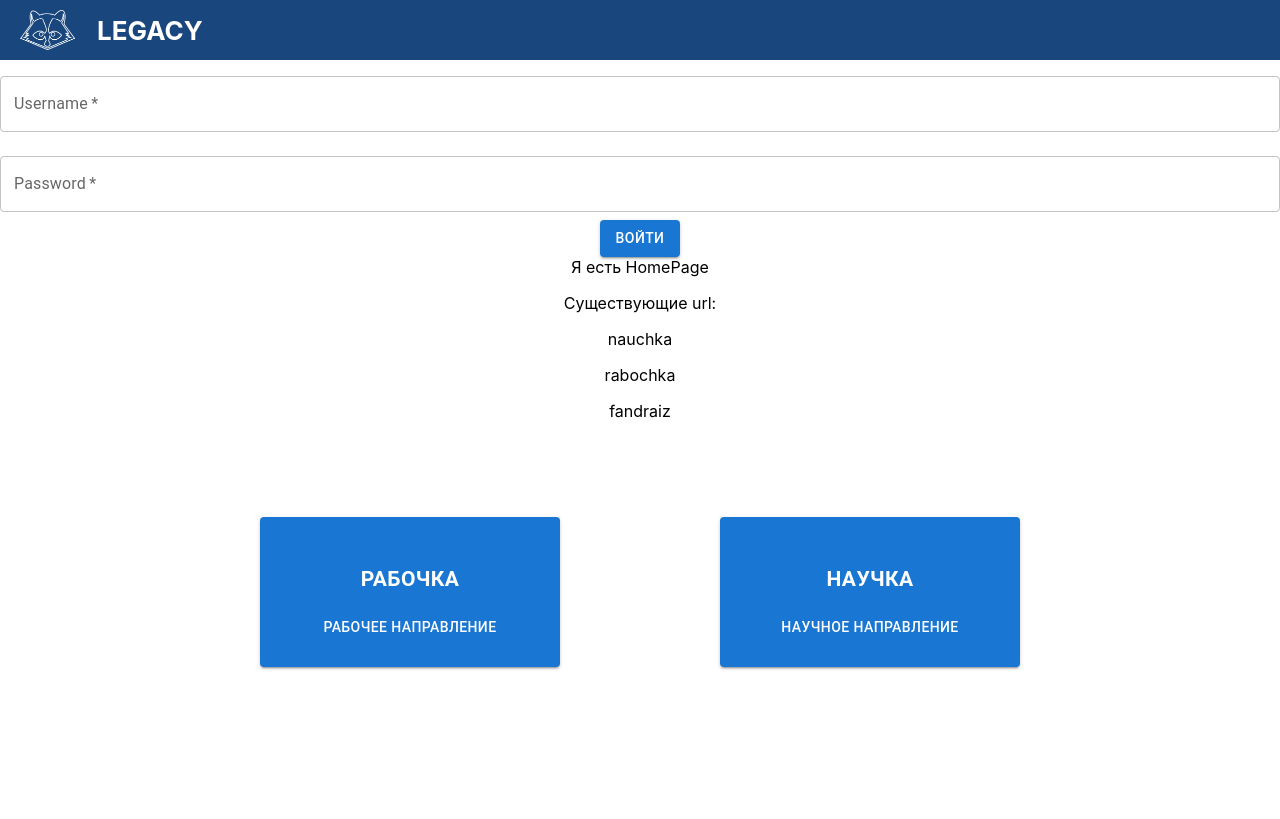
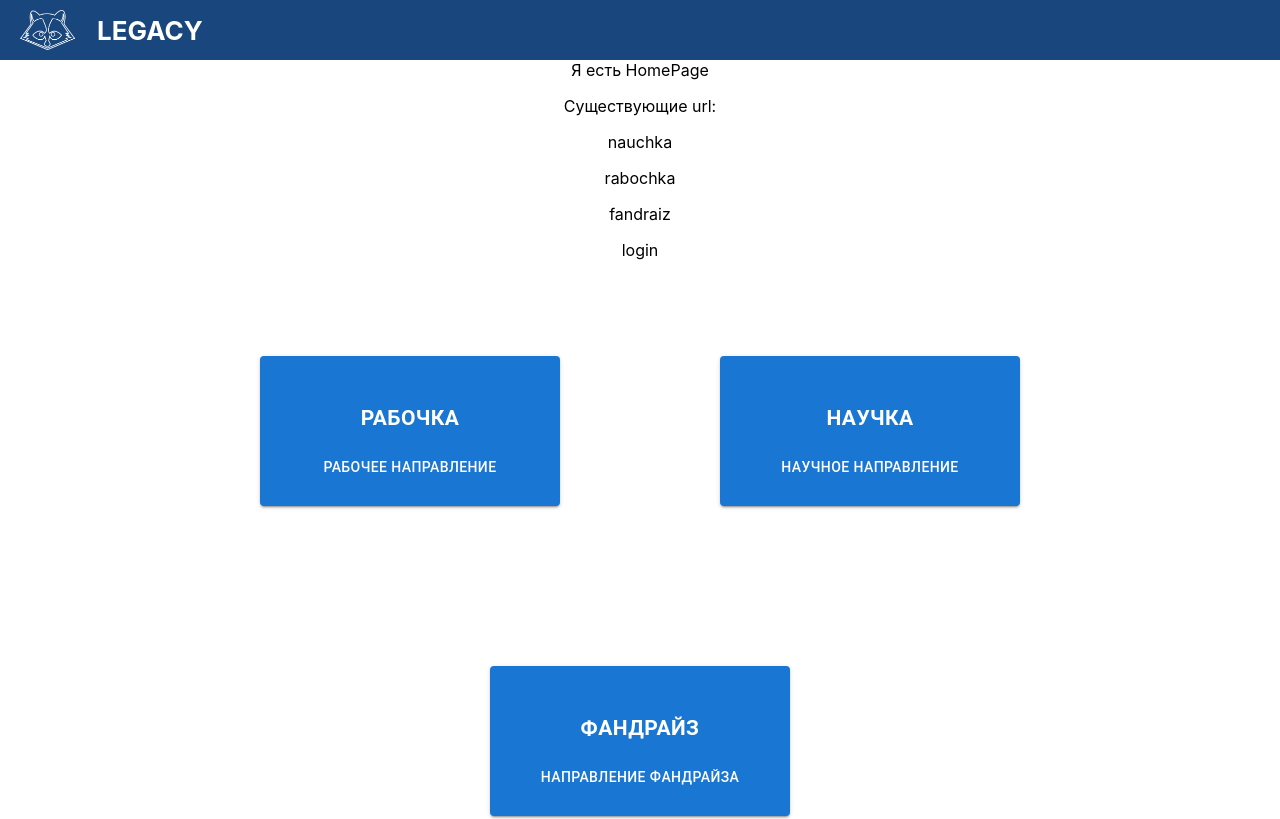
Before and after one commit to IT-FAMCS/legacy, a React (Create React App) app in the folder front-app/: page / in a window 1280 px wide. Shown: the top 819 px of the page. Built offline with nearby package versions, Linux system fonts and the light colour scheme.

Commit message:
feat: add url for LoginPage, update and rename login component

```diff
--- a/front-app/src/App.tsx
+++ b/front-app/src/App.tsx
@@ -11,7 +11,7 @@ import FandraizPage from "./Pages/FandraizPage";
 import RabochkaPage from "./Pages/RabochkaPage";
 import NauchkaPage from "./Pages/NauchkaPage";
 import Button from '@mui/material/Button';
-import Login from "./Pages/LoginPage";
+import LoginPage from "./Pages/LoginPage";
 
 function App() {
   return (
@@ -20,13 +20,13 @@ function App() {
       <img src={racoon} alt="Raccoon logo" className="RaccconLogo"></img>
        <div className="Project">LEGACY</div>
       </header>
-      <Login></Login>
       <BrowserRouter>
       <Routes>
         <Route path="/" element={HomePage()} />
         <Route path="/nauchka" element={NauchkaPage()} />
         <Route path="/fandraiz" element={FandraizPage()} />
         <Route path="/rabochka" element={RabochkaPage()} />
+        <Route path="/login" element={LoginPage()} />
         <Route path="*" element={<Navigate to="/" replace />} />
       </Routes>
     </BrowserRouter>
--- a/front-app/src/Pages/HomePage.tsx
+++ b/front-app/src/Pages/HomePage.tsx
@@ -8,6 +8,7 @@ export default function HomePage() {
           <p>nauchka</p>
           <p>rabochka</p>
           <p>fandraiz</p>
+          <p>login</p>
     </div>
   )
 }
--- a/front-app/src/Pages/LoginPage.tsx
+++ b/front-app/src/Pages/LoginPage.tsx
@@ -2,12 +2,12 @@ import * as React from "react";
 import { useState } from "react";
 import { Button, TextField } from "@mui/material";
 
-function Login() {
+function LoginPage() {
   const [username, setUsername] = useState("");
   const [password, setPassword] = useState("");
   const [error, setError] = useState(false);
 
-  const handleSubmit = (event: React.FormEvent<HTMLFormElement>) => {
+  const loginSubmit = (event: React.FormEvent<HTMLFormElement>) => {
     event.preventDefault();
     if (username !== "correctUsername" || password !== "correctPassword") {
       setError(true);
@@ -17,7 +17,7 @@ function Login() {
   };
 
   return (
-    <form onSubmit={handleSubmit} className={error ? 'error' : ''}>
+    <form onSubmit={loginSubmit} className={error ? 'error' : ''}>
       <TextField
         label="Username"
         value={username}
@@ -45,4 +45,4 @@ function Login() {
   );
 }
 
-export default Login;
+export default LoginPage;
```
